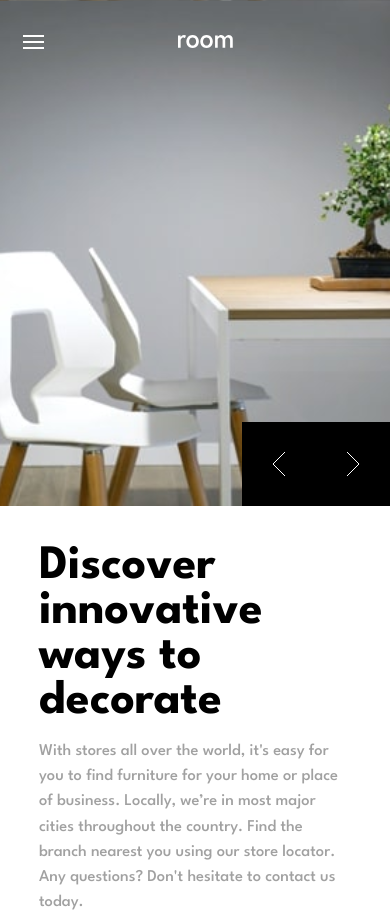
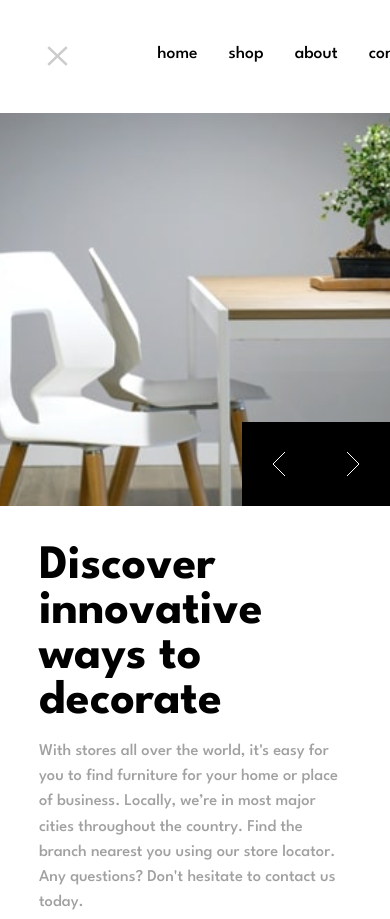
Before and after one commit to Weskio/room-homepage-w-ts, a website: page index.html in a window 390 px wide. Shown: the top 919 px of the page. Drawn offline with Linux system fonts and the light colour scheme.

Commit message:
mobile menu pt.1

```diff
--- a/index.html
+++ b/index.html
@@ -12,7 +12,7 @@
         <div class="mobile-header">
           <img
             src="./images/icon-hamburger.svg"
-            alt="mobile-menu"
+            alt="mobile menu"
             width="6%"
             class="toggle"
           />
@@ -42,7 +42,30 @@
           </ul>
         </div>
 
-        <div class="shadow"></div>
+        <div class="shadow">
+          <div class="mobile-menu">
+            <img src="./images/icon-close.svg" alt=""  width="7%">
+            <ul class="nav-items" style="color: black;">
+              <li class="list-item">
+                <p>home</p>
+                <p class="hover-underline">___</p>
+              </li>
+              <li class="list-item">
+                <p>shop</p>
+                <p class="hover-underline">___</p>
+              </li>
+              <li class="list-item">
+                <p>about</p>
+                <p class="hover-underline">____</p>
+              </li>
+              <li class="list-item">
+                <p>contact</p>
+                <p class="hover-underline">_____</p>
+              </li>
+            </ul>
+
+          </div>
+        </div>
 
         <div class="button">
           <img src="./images/icon-angle-left.svg" alt="" class="btn" />
--- a/scss/main.scss
+++ b/scss/main.scss
@@ -73,6 +73,17 @@
   right: -9.6vw;
   display: flex;
 }
+.mobile-menu{
+  display: flex;
+  gap: 23vw;
+  padding: 12%;
+  background-color: white;
+  margin-top: -22%;
+  position:fixed;
+  width: 100%;
+  z-index: 10;
+}
+
 .btn {
   padding: 30px;
   background-color: black;
```
Also changed, not shown: scss/main.css, 1 other file.
